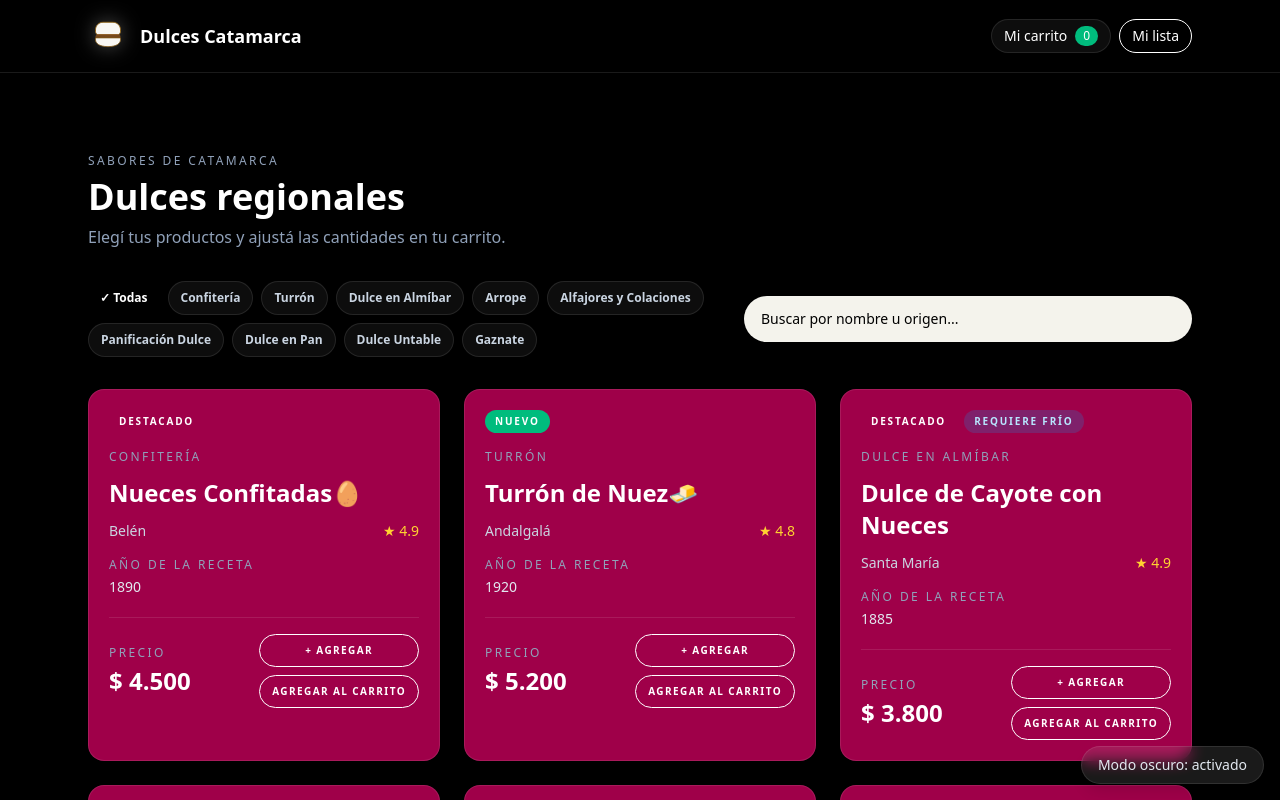
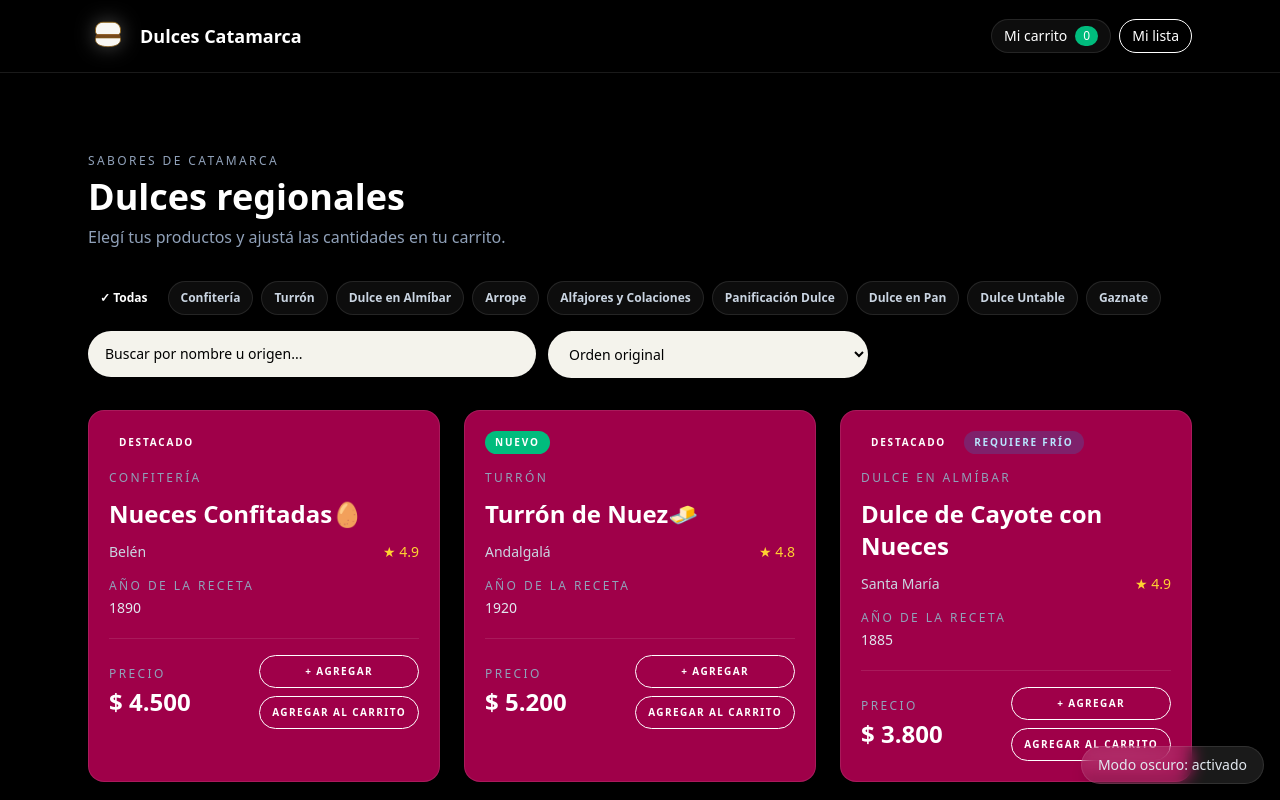
Before and after one commit to Mar-Jose/Nodo.c5.Sprint3, a React (Vite) app: page / in a window 1280 px wide. Shown: the top 800 px of the page. Built offline with nearby package versions, Linux system fonts and the light colour scheme.

Commit message:
Tienda.jsx- views-components: agregue ordenar x nombre/ $

```diff
--- a/src/components/views/Tienda.jsx
+++ b/src/components/views/Tienda.jsx
@@ -5,6 +5,7 @@ import DulceList from '../DulceList'
 function Tienda() {
   const [categoriaSeleccionada, setCategoriaSeleccionada] = useState('Todas')
   const [busqueda, setBusqueda] = useState('')
+  const [orden, setOrden] = useState('original')
 
   const categorias = useMemo(
     () => ['Todas', ...new Set(dulcesCatamarca.map((item) => item.categoria))],
@@ -14,7 +15,7 @@ function Tienda() {
   const itemsFiltrados = useMemo(() => {
     const texto = busqueda.trim().toLowerCase()
 
-    return dulcesCatamarca.filter((item) => {
+    const productosFiltrados = dulcesCatamarca.filter((item) => {
       const coincideCategoria = categoriaSeleccionada === 'Todas'
         || item.categoria === categoriaSeleccionada
       const coincideBusqueda = !texto
@@ -22,7 +23,24 @@ function Tienda() {
 
       return coincideCategoria && coincideBusqueda
     })
-  }, [busqueda, categoriaSeleccionada])
+
+    if (orden === 'original') return productosFiltrados
+
+    return [...productosFiltrados].sort((a, b) => {
+      switch (orden) {
+        case 'nombre-asc':
+          return a.nombre.localeCompare(b.nombre, 'es')
+        case 'nombre-desc':
+          return b.nombre.localeCompare(a.nombre, 'es')
+        case 'precio-asc':
+          return a.precio - b.precio
+        case 'precio-desc':
+          return b.precio - a.precio
+        default:
+          return 0
+      }
+    })
+  }, [busqueda, categoriaSeleccionada, orden])
 
   return (
     <>
@@ -34,7 +52,7 @@ function Tienda() {
         </div>
       </div>
 
-      <div className="mb-8 flex flex-col gap-4 lg:flex-row lg:items-center lg:justify-between">
+      <div className="mb-8 flex flex-col gap-4">
         <div className="flex flex-wrap gap-2">
           {categorias.map((categoria) => {
             const seleccionada = categoria === categoriaSeleccionada
@@ -59,6 +77,7 @@ function Tienda() {
           })}
         </div>
 
+        <div className="flex flex-col gap-3 sm:flex-row">
           <label className="block w-full max-w-md">
             <span className="sr-only">Buscar dulces</span>
             <input
@@ -69,6 +88,22 @@ function Tienda() {
               className="w-full rounded-full border border-token-white/10 bg-surface px-4 py-3 text-sm text-token-black placeholder:text-token-black focus:border-brand focus:outline-none"
             />
           </label>
+
+          <label className="block w-full sm:max-w-xs">
+            <span className="sr-only">Ordenar productos</span>
+            <select
+              value={orden}
+              onChange={(event) => setOrden(event.target.value)}
+              className="w-full rounded-full border border-token-white/10 bg-surface px-4 py-3 text-sm text-token-black focus:border-brand focus:outline-none"
+            >
+              <option value="original">Orden original</option>
+              <option value="nombre-asc">Nombre: A–Z</option>
+              <option value="nombre-desc">Nombre: Z–A</option>
+              <option value="precio-asc">Precio: menor a mayor</option>
+              <option value="precio-desc">Precio: mayor a menor</option>
+            </select>
+          </label>
+        </div>
       </div>
 
       <DulceList items={itemsFiltrados} />
```
Lines whose indentation alone changed are shown as unchanged.
